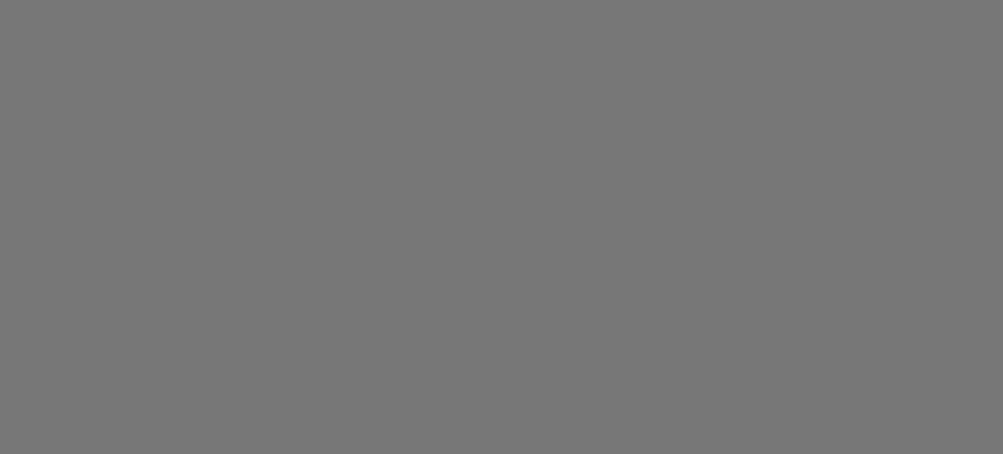
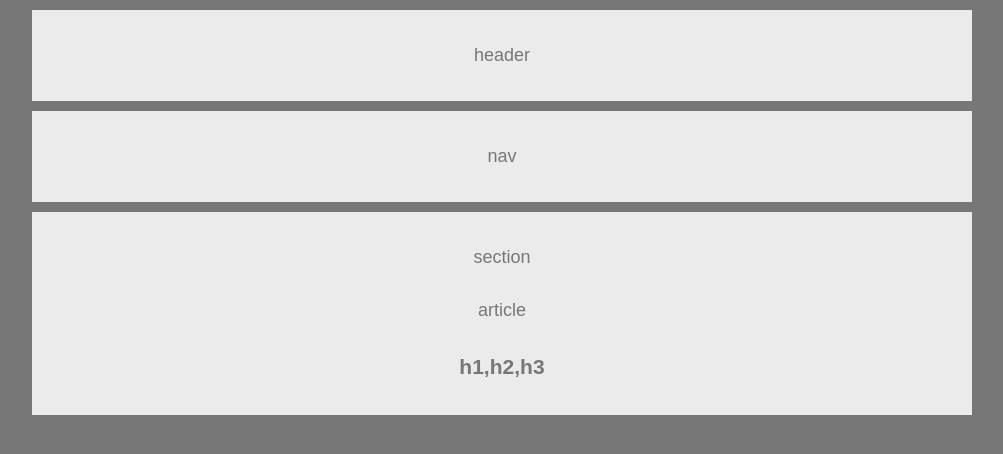
Before and after one commit to DPorter88/HW-Wireframe, a plain HTML site: page index.html in a window 1280 px wide. Shown: the whole page, without its empty margins (138-1141 px from the left). Drawn offline with Linux system fonts and the light colour scheme.

Commit message:
added nav and section

```diff
--- a/index.html
+++ b/index.html
@@ -6,7 +6,25 @@
     <title>Homework 1</title>
     <link rel="stylesheet" type="text/css" href="style.css">
 </head>
+
 <body>
 
+ <header>
+     <p>header</p>
+ </header>
+
+ <nav>
+     <p>nav</p>
+ </nav>
+
+ <section>
+     <heading>
+         <p>section</p>
+     </heading>
+     <article>
+         <heading>article</heading>
+         <h1>h1,h2,h3</h1>
+     </article>
+ </section>
 </body>
 </html>
```
